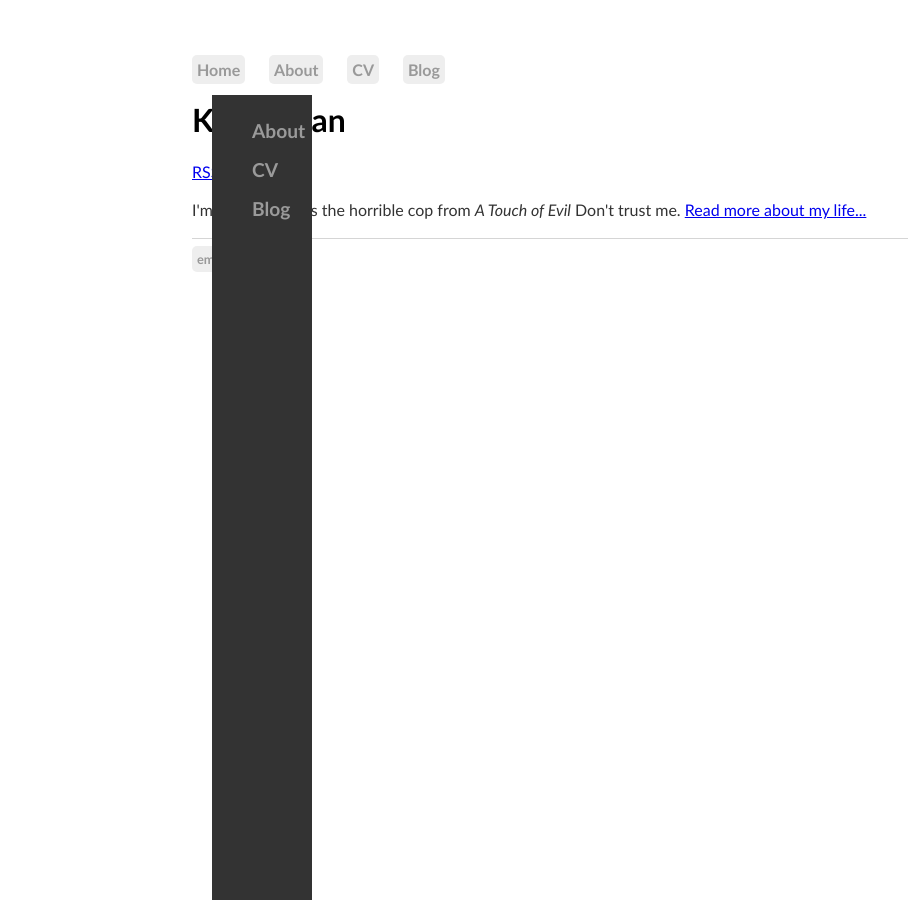
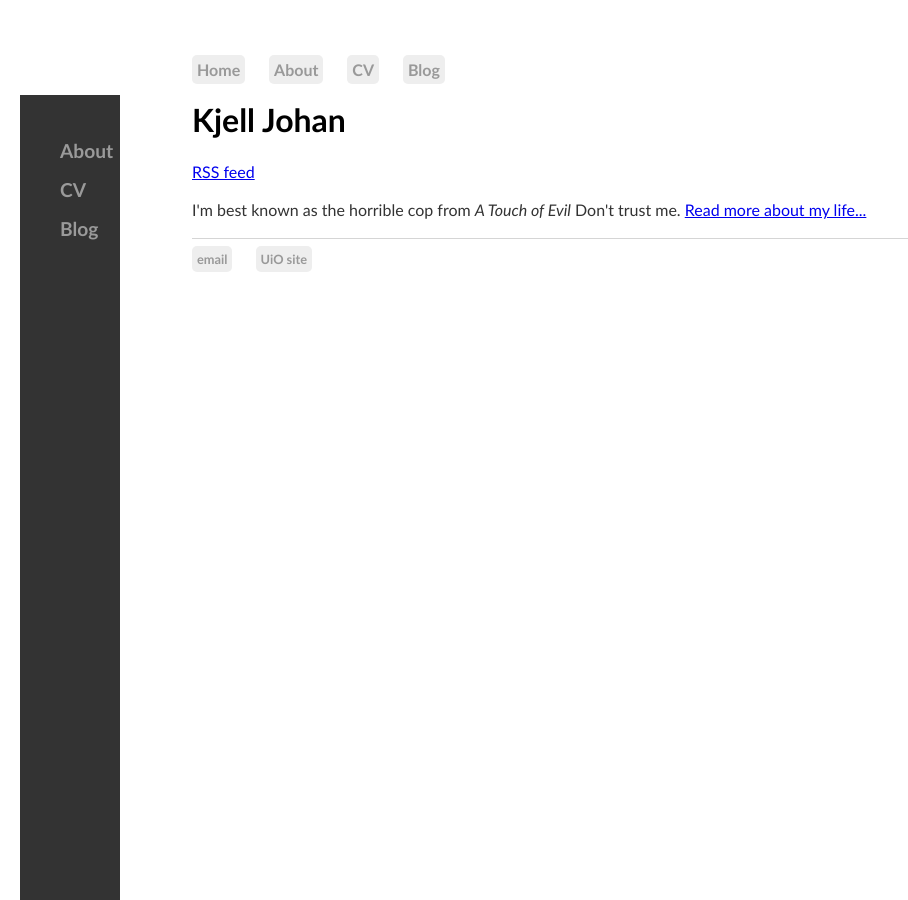
Before and after one commit to kjelljs/kjelljs.github.io, a Jekyll site: the page built from index.html, in a window 1280 px wide. Shown: the whole page, without its empty margins (0-908 px from the left). Built offline with Jekyll 4.4.1, drawn with Linux system fonts in a browser that asks for light colours.

Commit message:
Update main.css

```diff
--- a/css/main.css
+++ b/css/main.css
@@ -25,11 +25,11 @@ sidenav {
   margin-left: 20px;
   position: fixed;
   z-index: 1;
-  /*top: 0;
-  /*left: 0; */
+  /*top: 0;*/
+  left: 0;
   background-color: #333;
   overflow-x: hidden;
-  /*padding-top: 20px;*/
+  padding-top: 20px;
   font-family: Optima, Candara, Calibri, Arial, sans-serif;
   font-weight: bold;
 }
```
